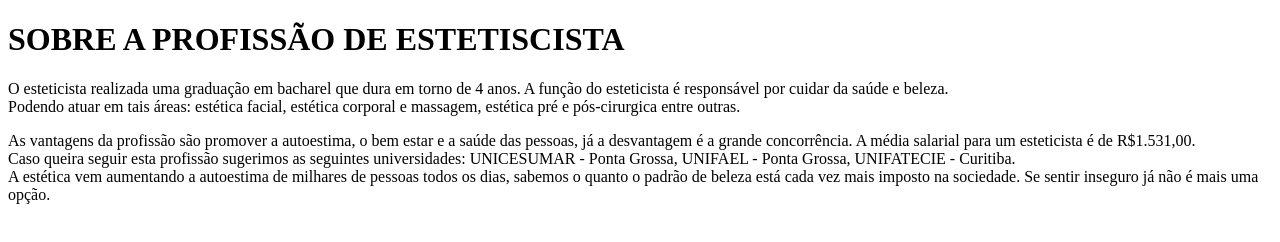
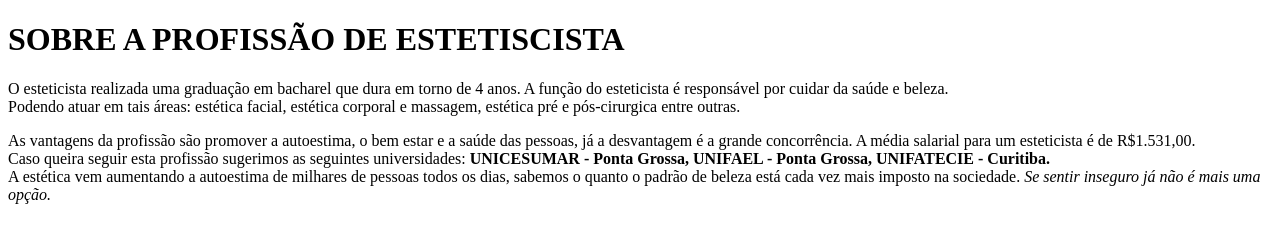
Before and after one commit to brgraniska/PensamentoComputacional_1B, a plain HTML site: page index.html in a window 1280 px wide. Drawn offline with Linux system fonts and the light colour scheme.

Commit message:
editando

```diff
--- a/index.html
+++ b/index.html
@@ -16,10 +16,10 @@
      pós-cirurgica entre outras. </p>
  <p> As vantagens da profissão são promover a autoestima, o bem estar e a saúde das pessoas,
     já a desvantagem é a grande concorrência. A média salarial para um esteticista é de R$1.531,00. <br>
-     Caso queira seguir esta profissão sugerimos as seguintes universidades: UNICESUMAR - Ponta Grossa, UNIFAEL - Ponta Grossa, UNIFATECIE - Curitiba. <br>
+     Caso queira seguir esta profissão sugerimos as seguintes universidades: <strong> UNICESUMAR - Ponta Grossa, UNIFAEL - Ponta Grossa, UNIFATECIE - Curitiba. </strong> <br>
       A estética vem aumentando a autoestima de milhares de pessoas todos os dias, sabemos o
        quanto o padrão de beleza está cada vez mais imposto na sociedade.
-       Se sentir inseguro já não é mais uma opção.</p>
-    </body>
+       <em> Se sentir inseguro já não é mais uma opção. </em> </p>
+ </body>
 
     </html>
```
